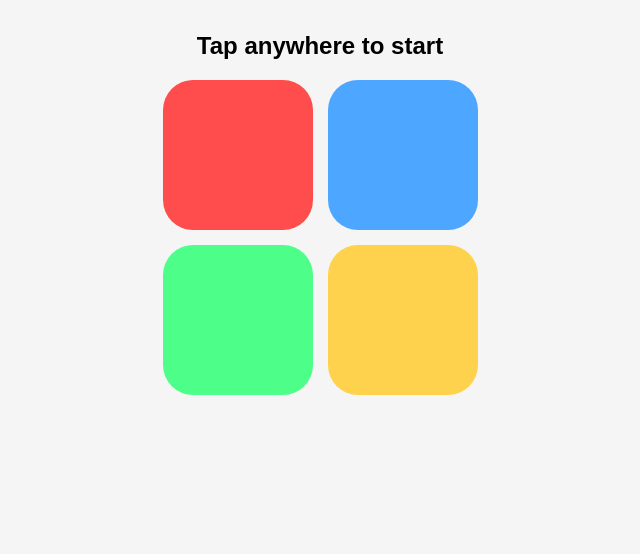
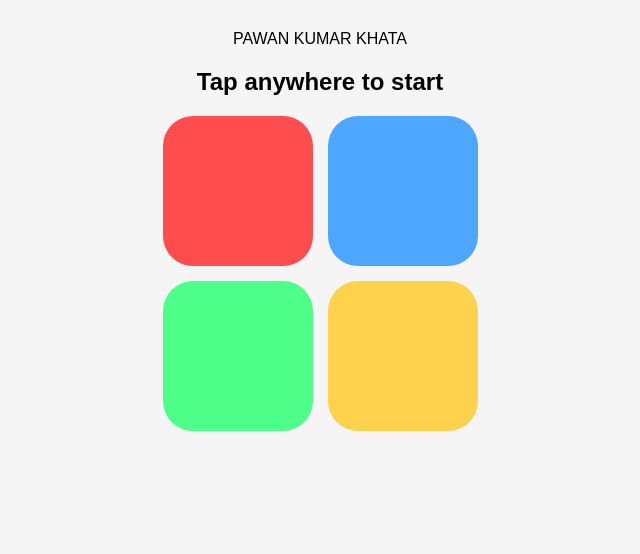
Before and after one commit to amankhan901253-stack/Simon-Game, a plain HTML site: page index.html in a window 1280 px wide. Shown: the part 246-800 px from the top of the page, without its empty margins (320-960 px from the left). Drawn offline with Linux system fonts and the light colour scheme.

Commit message:
Add header for Pawan Kumar Khata

```diff
--- a/index.html
+++ b/index.html
@@ -9,6 +9,7 @@
 <body>
 
     <h1>Simon Game</h1>
+    <h1></h1>PAWAN KUMAR KHATA</h1>
     <h2>Tap anywhere to start</h2>
 
     <div class="container">
```
